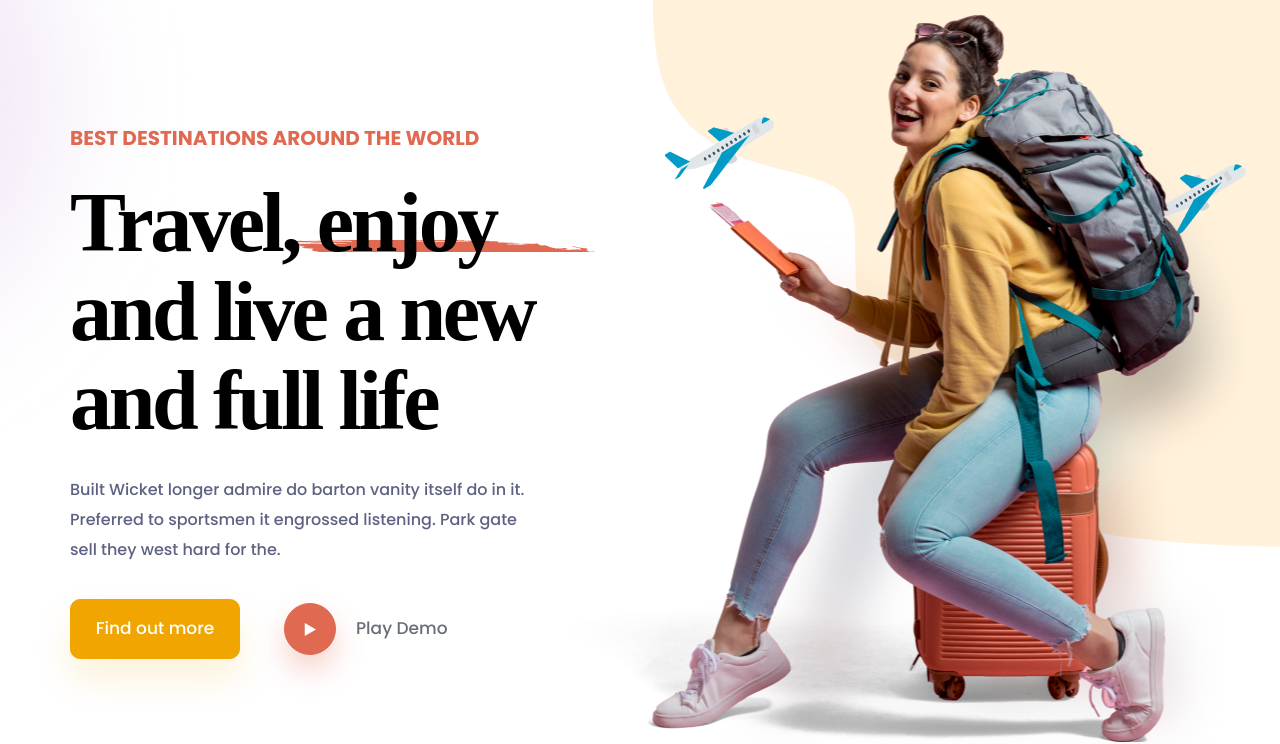
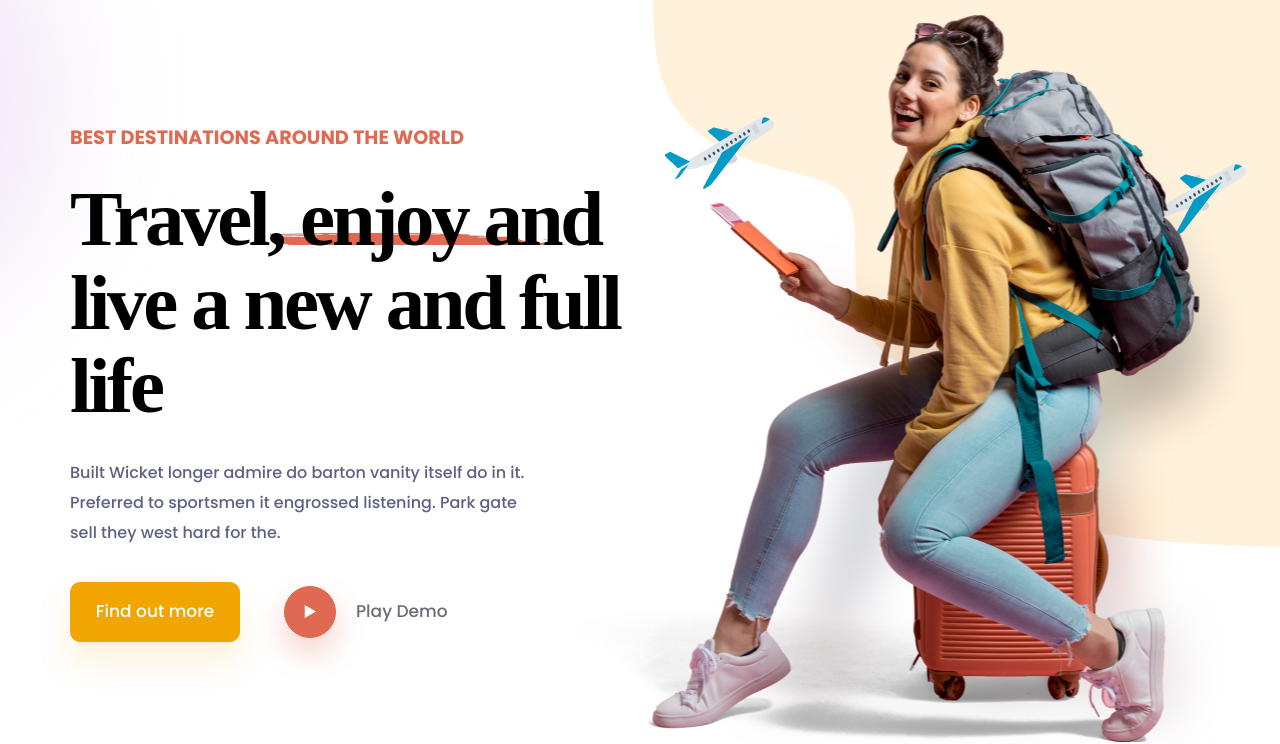
Before and after one commit to prosceel/capslock-test, a website: page index.html in a window 1280 px wide. Shown: the part 89-833 px from the top of the page. Drawn offline with nearby package versions, Linux system fonts and the light colour scheme; files that its build step writes are made by us from their sources; a web font is replaced by a local one.

Commit message:
fixed underline

```diff
--- a/src/scss/hero/base.scss
+++ b/src/scss/hero/base.scss
@@ -32,6 +32,11 @@
     font-weight: 700;
     color: #DF6951;
     margin: 0;
+
+    @media (max-width: 1439px) {
+      //20px at 1440px screen and 15px at 375px screen: font-size 20 1440 15 375
+      font-size: calc(100vw * 0.0047 + 13.2394px);
+    }
   }
 
   &__title {
@@ -42,6 +47,11 @@
     letter-spacing: -3.36px;
     max-width: 550px;
     margin: 28px 0 0 0;
+
+    @media (max-width: 1439px) {
+      //84px at 1440px screen and 50px at 375px screen: font-size 84 1440 50 375
+      font-size: calc(100vw * 0.0319 + 38.0282px);
+    }
   }
 
   &__title-underline {
@@ -49,10 +59,22 @@
 
     &::after {
       z-index: -1;
-      left: -35px;
-      bottom: 1px;
+      left: -33px;
+      bottom: 19px;
       position: absolute;
-      content: url("/../../../img/title-underline.png");
+      content: '';
+      background: url("/../../../img/title-underline.png") no-repeat center bottom;
+      width: 385px;
+      height: 12px;
+
+      @media (max-width: 1439px) {
+        //-33px at 1440px screen and -12px at 375px screen: left -33 1440 -12 375
+        left: calc(100vw * -0.0197 - 4.6056px);
+        //19px at 1440px screen and 7px at 375px screen: bottom 19 1440 7 375
+        bottom: calc(100vw * 0.0113 + 2.7746px);
+        //385px at 1440px screen and 155px at 375px screen: width 385 1440 155 375
+        width: calc(100vw * 0.216 + 74.0141px);
+      }
     }
   }
 
```
